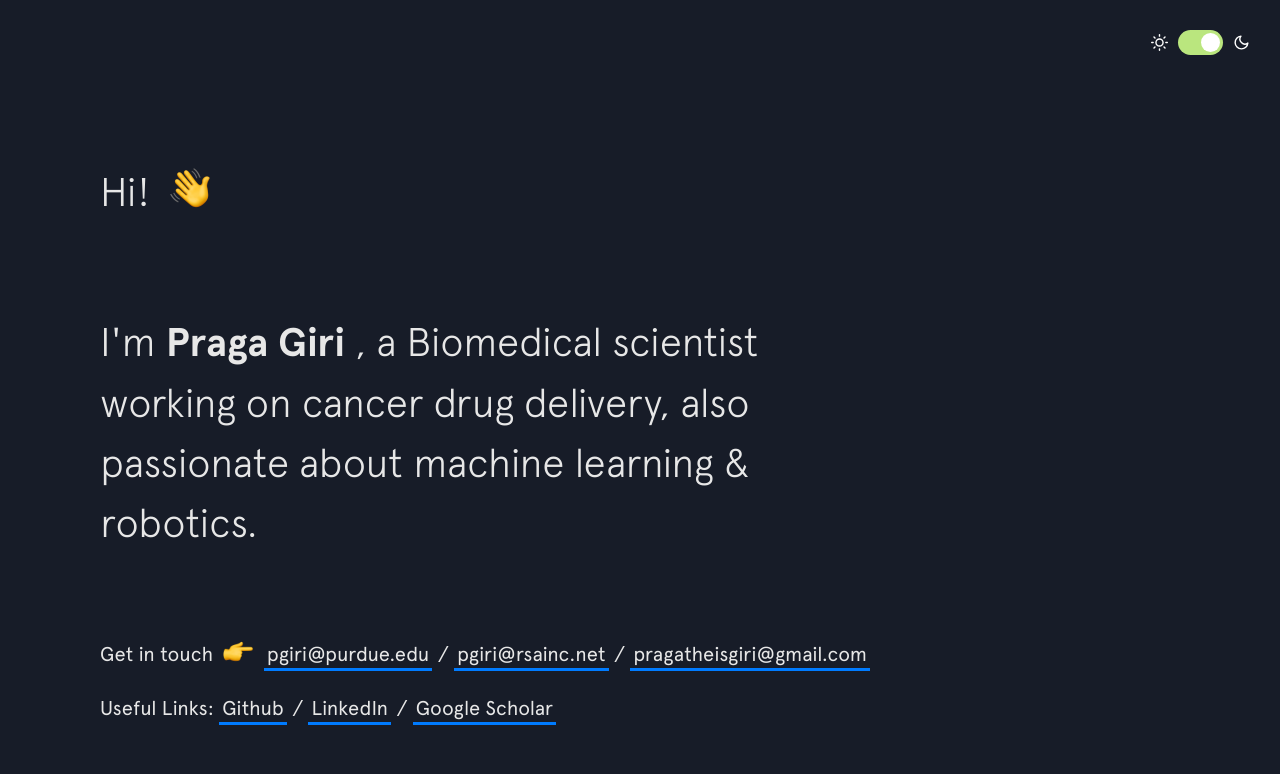
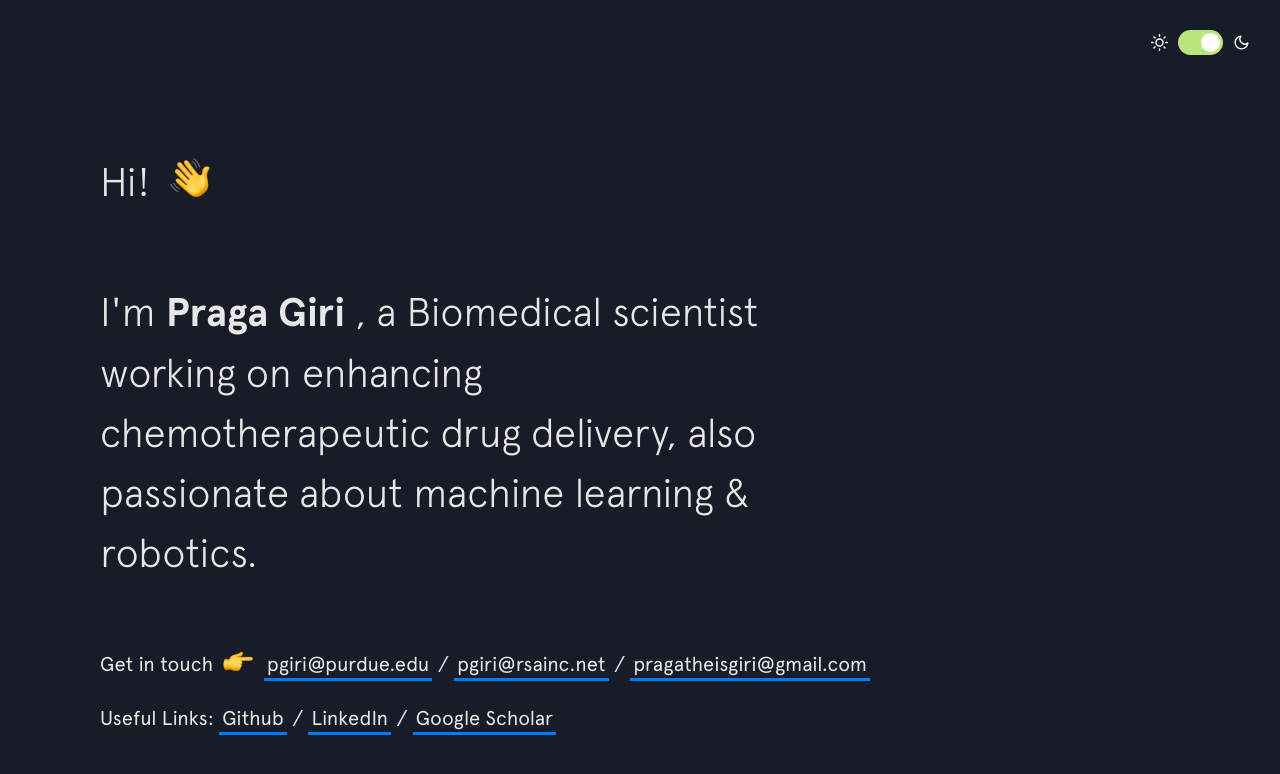
Before and after one commit to Pragatheis/pragatheis.github.io, a Jekyll site: the page built from index.html, in a window 1280 px wide and 900 px high. Shown: the top 774 px of the window. Built offline with Jekyll 4.4.1, drawn with Linux system fonts in a browser that asks for light colours; nearby versions of some CDN libraries.

Commit message:
Update intro.html

```diff
--- a/_includes/intro.html
+++ b/_includes/intro.html
@@ -5,7 +5,7 @@
 
   <h2 class="intro__tagline">I'm
     <span class="name">Praga Giri</span>
-    , a Biomedical scientist working on cancer drug delivery, also passionate about machine learning &amp; robotics.
+    , a Biomedical scientist working on enhancing chemotherapeutic drug delivery, also passionate about machine learning &amp; robotics.
   </h2>
 
   <h3 class="intro__contact">
```
